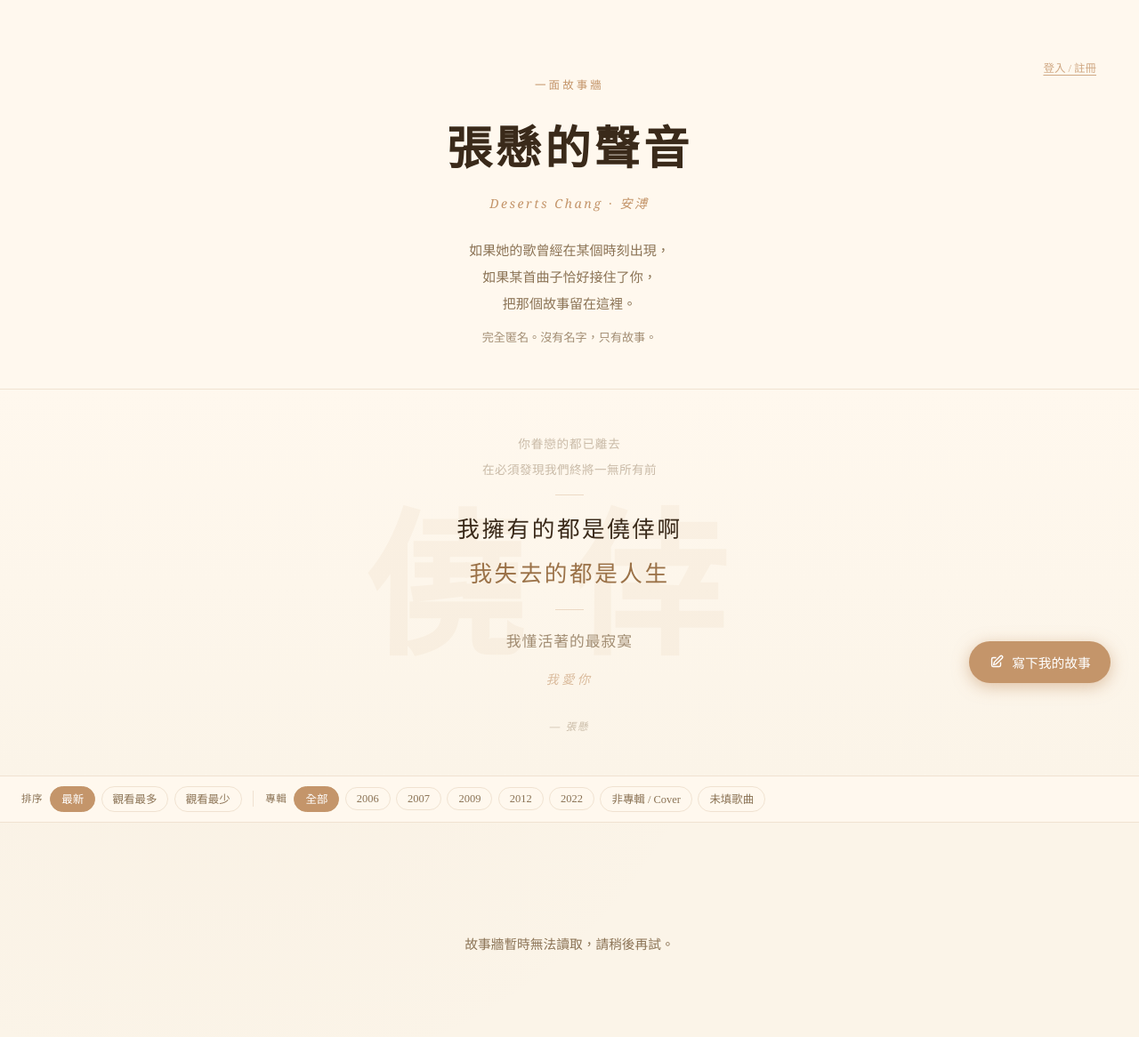
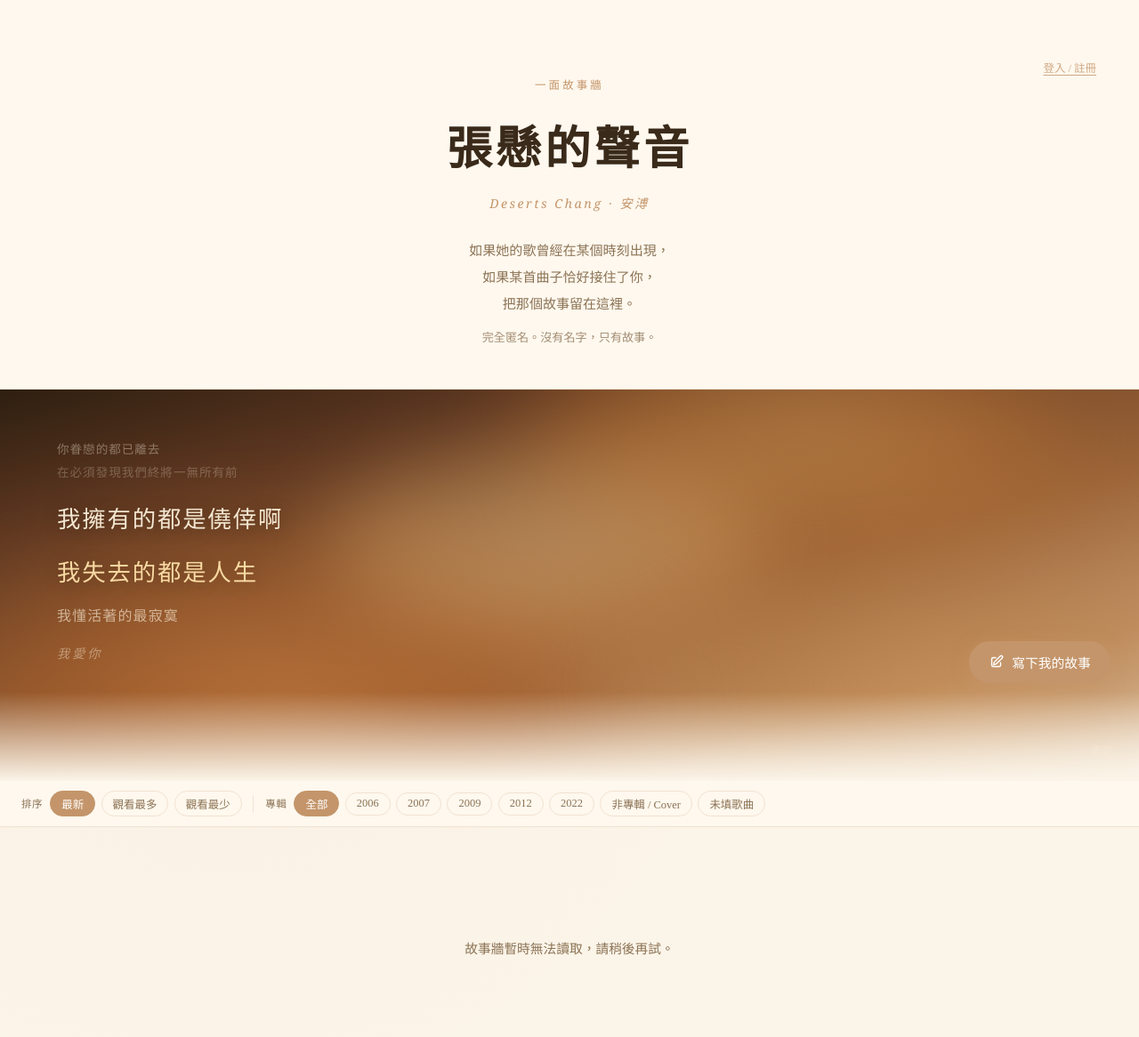
Before and after one commit to danielhu-0112/deserts-chang-wall, a plain HTML site: page index.html in a window 1280 px wide. Shown: the top 1166 px of the page at 89% size. Drawn offline with nearby package versions, Linux system fonts and the light colour scheme; no server answers.

Commit message:
redesign: atmospheric CSS cloud panel for lyric section

```diff
--- a/index.html
+++ b/index.html
@@ -33,20 +33,22 @@
     </div>
   </header>
 
-  <!-- Lyric Art -->
-  <section class="lyric-art" aria-hidden="true">
-    <div class="lyric-bg">僥倖</div>
-    <div class="lyric-body">
-      <p class="lyr lyr--ghost">你眷戀的都已離去</p>
-      <p class="lyr lyr--ghost lyr--indent">在必須發現我們終將一無所有前</p>
-      <div class="lyr-divider"></div>
-      <p class="lyr lyr--hero">我擁有的都是僥倖啊</p>
-      <p class="lyr lyr--hero lyr--warm">我失去的都是人生</p>
-      <div class="lyr-divider"></div>
-      <p class="lyr lyr--mid">我懂活著的最寂寞</p>
-      <p class="lyr lyr--whisper">我愛你</p>
+  <!-- Lyric Art Panel -->
+  <section class="lart" aria-hidden="true">
+    <div class="lart-blob lart-blob--a"></div>
+    <div class="lart-blob lart-blob--b"></div>
+    <div class="lart-blob lart-blob--c"></div>
+    <div class="lart-blob lart-blob--d"></div>
+    <div class="lart-fade"></div>
+    <div class="lart-content">
+      <p class="lart-line lart-ghost">你眷戀的都已離去</p>
+      <p class="lart-line lart-ghost lart-ghost--sm">在必須發現我們終將一無所有前</p>
+      <p class="lart-line lart-hero">我擁有的都是僥倖啊</p>
+      <p class="lart-line lart-hero lart-hero--warm">我失去的都是人生</p>
+      <p class="lart-line lart-mid">我懂活著的最寂寞</p>
+      <p class="lart-line lart-whisper">我愛你</p>
     </div>
-    <p class="lyric-credit">— 張懸</p>
+    <p class="lart-credit">— 張懸</p>
   </section>
 
   <!-- Filter Bar -->
--- a/style.css
+++ b/style.css
@@ -139,97 +139,139 @@ body {
   opacity: 0.8;
 }
 
-/* === Lyric Art === */
-.lyric-art {
+/* === Lyric Art Panel === */
+.lart {
   position: relative;
-  background: linear-gradient(180deg, #FFF8EE 0%, #FBF4E8 100%);
-  border-bottom: 1px solid var(--border);
-  padding: 3rem 2rem 2.8rem;
-  text-align: center;
+  min-height: clamp(300px, 42vw, 440px);
   overflow: hidden;
+  background: linear-gradient(
+    165deg,
+    #2E1F10 0%,
+    #5A3520 20%,
+    #9B6438 55%,
+    #C4956A 78%,
+    #FBF4E8 100%
+  );
 }
 
-.lyric-bg {
+/* Cloud blobs — blurred radial shapes */
+.lart-blob {
   position: absolute;
-  top: 50%;
-  left: 50%;
-  transform: translate(-50%, -50%);
-  font-size: clamp(5rem, 18vw, 11rem);
-  font-weight: 600;
-  color: rgba(196, 149, 106, 0.07);
-  letter-spacing: 0.3em;
-  white-space: nowrap;
+  border-radius: 50%;
   pointer-events: none;
-  user-select: none;
-  line-height: 1;
 }
 
-.lyric-body {
+.lart-blob--a {
+  width: 65%;
+  height: 85%;
+  bottom: -25%;
+  left: -8%;
+  background: radial-gradient(ellipse, #C4824A 0%, #A05A28 45%, transparent 80%);
+  filter: blur(72px);
+  opacity: 0.9;
+}
+
+.lart-blob--b {
+  width: 50%;
+  height: 55%;
+  top: -15%;
+  right: 5%;
+  background: radial-gradient(ellipse, #E0A860 0%, #B87030 55%, transparent 85%);
+  filter: blur(55px);
+  opacity: 0.55;
+}
+
+.lart-blob--c {
+  width: 40%;
+  height: 50%;
+  top: 15%;
+  left: 28%;
+  background: radial-gradient(ellipse, #F5D8A0 0%, #D8A060 65%, transparent 100%);
+  filter: blur(45px);
+  opacity: 0.4;
+}
+
+.lart-blob--d {
+  width: 55%;
+  height: 40%;
+  bottom: 5%;
+  right: -10%;
+  background: radial-gradient(ellipse, #D49858 0%, #A86C30 60%, transparent 90%);
+  filter: blur(60px);
+  opacity: 0.5;
+}
+
+/* Bottom fade to merge with page */
+.lart-fade {
+  position: absolute;
+  bottom: 0;
+  left: 0;
+  right: 0;
+  height: 100px;
+  background: linear-gradient(to bottom, transparent, #FBF4E8);
+  z-index: 2;
+  pointer-events: none;
+}
+
+/* Text content */
+.lart-content {
   position: relative;
-  z-index: 1;
+  z-index: 3;
   display: flex;
   flex-direction: column;
-  align-items: center;
-  gap: 0.1rem;
+  align-items: flex-start;
+  padding: clamp(2rem, 5vw, 3.5rem) clamp(1.5rem, 6vw, 4rem);
+  padding-bottom: 3.5rem;
 }
 
-.lyr {
+.lart-line {
   font-family: 'Noto Serif TC', serif;
-  line-height: 2;
-  letter-spacing: 0.06em;
-  color: var(--text);
   margin: 0;
+  letter-spacing: 0.07em;
+  color: rgba(255, 245, 225, 0.92);
+  line-height: 1.75;
 }
 
-.lyr--ghost {
-  font-size: clamp(0.72rem, 1.8vw, 0.85rem);
-  color: var(--text-muted);
+.lart-ghost {
+  font-size: clamp(0.72rem, 1.6vw, 0.85rem);
+  opacity: 0.4;
+  margin-bottom: 0.15rem;
+}
+
+.lart-ghost--sm { opacity: 0.28; }
+
+.lart-hero {
+  font-size: clamp(1.1rem, 3vw, 1.65rem);
+  font-weight: 500;
+  margin-top: 0.9rem;
+  text-shadow: 0 2px 20px rgba(0,0,0,0.25);
+}
+
+.lart-hero--warm { color: rgba(255, 225, 170, 0.95); }
+
+.lart-mid {
+  font-size: clamp(0.85rem, 1.9vw, 1rem);
+  margin-top: 0.7rem;
+  opacity: 0.65;
+}
+
+.lart-whisper {
+  font-size: clamp(0.75rem, 1.5vw, 0.88rem);
+  font-style: italic;
+  letter-spacing: 0.22em;
+  margin-top: 1rem;
   opacity: 0.45;
 }
 
-.lyr--indent { letter-spacing: 0.03em; }
-
-.lyr-divider {
-  width: 32px;
-  height: 1px;
-  background: rgba(196, 149, 106, 0.3);
-  margin: 0.8rem auto;
-}
-
-.lyr--hero {
-  font-size: clamp(1.15rem, 3.5vw, 1.6rem);
-  font-weight: 500;
-  color: var(--text);
-  letter-spacing: 0.1em;
-  line-height: 1.9;
-}
-
-.lyr--warm { color: var(--accent-dk); }
-
-.lyr--mid {
-  font-size: clamp(0.88rem, 2.2vw, 1.05rem);
-  color: var(--text-muted);
-  margin-top: 0.3rem;
-  opacity: 0.8;
-}
-
-.lyr--whisper {
-  font-size: clamp(0.78rem, 1.8vw, 0.88rem);
-  color: var(--accent);
-  opacity: 0.6;
-  letter-spacing: 0.25em;
-  margin-top: 0.6rem;
-  font-style: italic;
-}
-
-.lyric-credit {
-  position: relative;
-  z-index: 1;
-  margin-top: 1.8rem;
-  font-size: 0.72rem;
-  color: var(--text-muted);
-  opacity: 0.45;
-  letter-spacing: 0.15em;
+.lart-credit {
+  position: absolute;
+  bottom: 1.5rem;
+  right: 1.8rem;
+  z-index: 3;
+  font-family: 'Noto Serif TC', serif;
+  font-size: 0.7rem;
+  color: rgba(255, 245, 225, 0.3);
+  letter-spacing: 0.18em;
   font-style: italic;
 }
 
```
